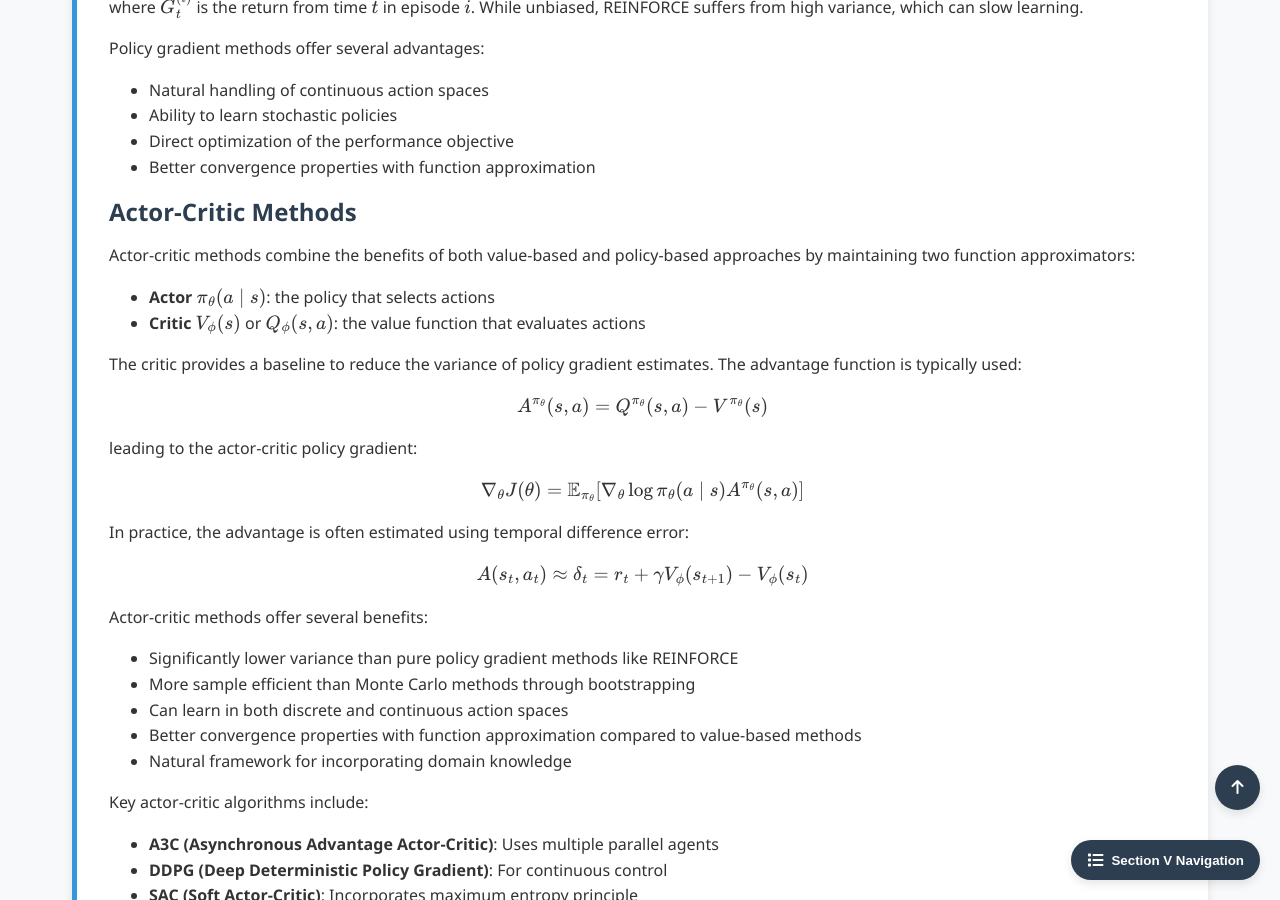
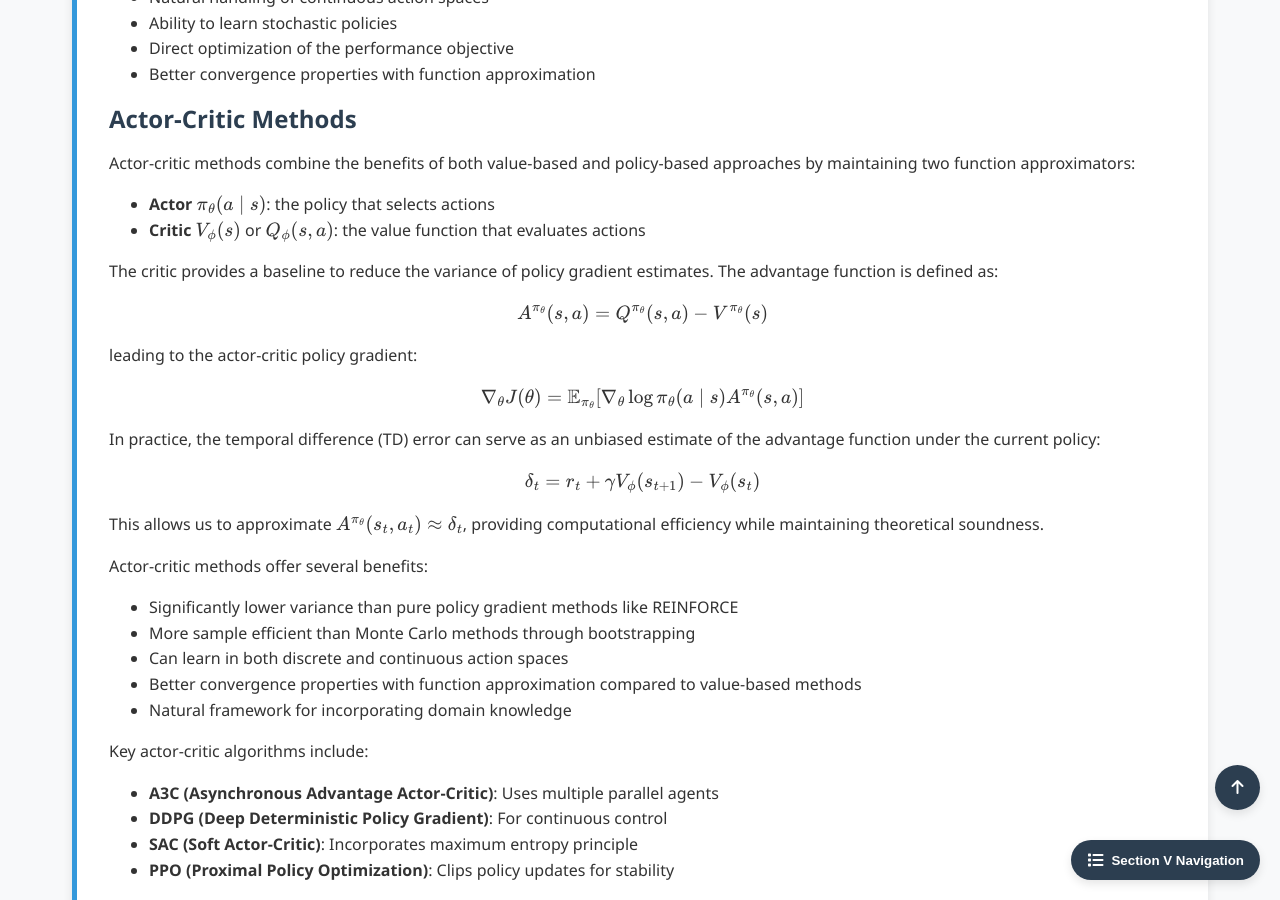
Before and after one commit to Yusukey01/yusukey01.github.io, a Jekyll site: the page built from Mathematics/Machine_learning/intro_RL.html, in a window 1280 px wide and 900 px high, scrolled down 12195 px. Built offline with Jekyll 4.4.1, drawn with Linux system fonts in a browser that asks for light colours; some of the changed text lies outside the part shown.

Commit message:
update RL section

```diff
--- a/Mathematics/Machine_learning/intro_RL.html
+++ b/Mathematics/Machine_learning/intro_RL.html
@@ -480,11 +480,6 @@ uses_python: false
                 </p>
 
                 <h3>Value Iteration (VI)</h3>
-                <p>
-                    When the MDP model is fully known we can compute optimal policies directly using dynamic programming methods.
-                    This process is called <strong>planning</strong>. Planning algorithms are central to <strong>model-based reinforcement learning</strong> when applied
-                    to models learned from experience rather than given models.
-                </p>
 
                 <p>
                 Let the initial estimate be \(V_0\). We update it as follows:
@@ -774,7 +769,7 @@ uses_python: false
                 </p>
 
                 <p>
-                    The critic provides a baseline to reduce the variance of policy gradient estimates. The advantage function is typically used:
+                    The critic provides a baseline to reduce the variance of policy gradient estimates. The advantage function is defined as:
                     \[
                     A^{\pi_\theta}(s,a) = Q^{\pi_\theta}(s,a) - V^{\pi_\theta}(s)
                     \]
@@ -785,10 +780,11 @@ uses_python: false
                 </p>
 
                 <p>
-                    In practice, the advantage is often estimated using temporal difference error:
+                    In practice, the temporal difference (TD) error can serve as an unbiased estimate of the advantage function under the current policy:
                     \[
-                    A(s_t, a_t) \approx \delta_t = r_t + \gamma V_\phi(s_{t+1}) - V_\phi(s_t)
+                    \delta_t = r_t + \gamma V_\phi(s_{t+1}) - V_\phi(s_t)
                     \]
+                    This allows us to approximate \(A^{\pi_\theta}(s_t, a_t) \approx \delta_t\), providing computational efficiency while maintaining theoretical soundness.
                 </p>
 
                 <p>
```
